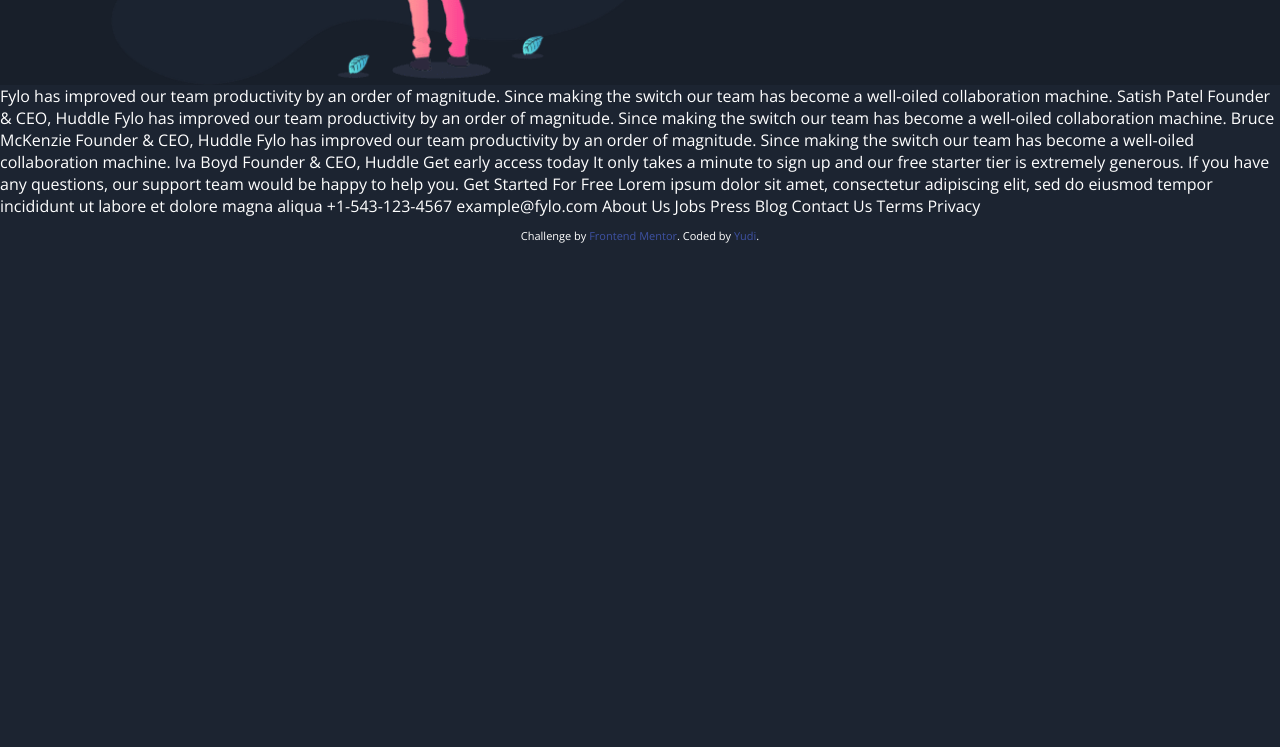
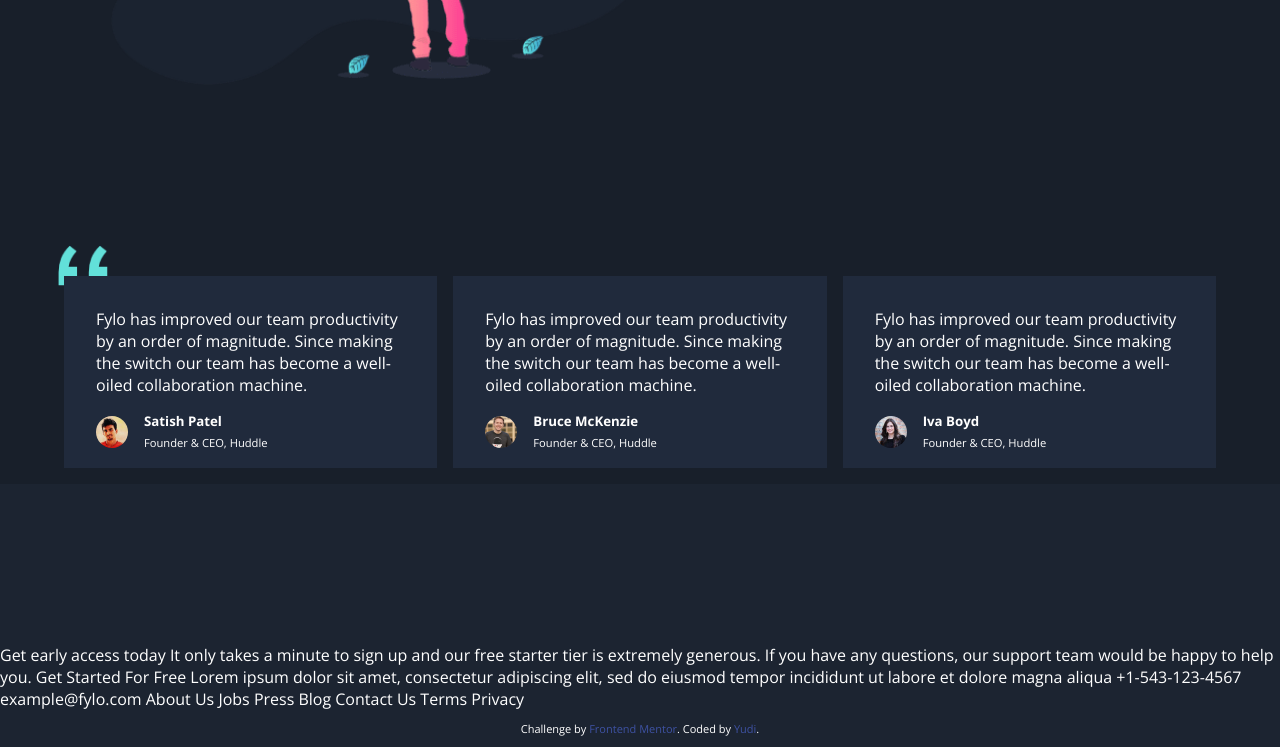
Before and after one commit to yudi7ll/fylo, a website: page index.html in a window 1280 px wide. Shown: the part 1996-2743 px from the top of the page. Before the commit the page ends 2250 px from the top, so only its background shows below. Drawn offline with nearby package versions, Linux system fonts and the light colour scheme; files that its build step writes are made by us from their sources; files whose address does not match are found by name.

Commit message:
testimonials

```diff
--- a/assets/scss/_main.scss
+++ b/assets/scss/_main.scss
@@ -134,4 +134,57 @@
       justify-content: space-between;
     }
   }
+
+  .testimonials {
+    margin: 10rem auto;
+
+    &__quotes {
+      height: auto;
+      object-fit: contain;
+      margin-left: -0.5vw;
+      margin-bottom: -1.2vw;
+      width: 6vw;
+      max-width: 50px;
+    }
+
+    &__grid {
+      column-gap: 1rem;
+      display: grid;
+      grid-template-columns: repeat(auto-fit, minmax(250px, 1fr));
+    }
+
+    &__card {
+      background-color: $primary-testimonials;
+      margin-bottom: 1rem;
+      padding: 1rem 2rem;
+    }
+
+    &__profile {
+      align-items: center;
+      display: flex;
+
+      img {
+        $size: 32px;
+
+        border-radius: 10rem;
+        column-width: 50%;
+        height: $size;
+        object-fit: cover;
+        width: $size;
+      }
+
+      &--bio {
+        margin-left: 1rem;
+
+        * {
+          margin: 0;
+          padding: 0;
+        }
+
+        small {
+          font-size: .7em;
+        }
+      }
+    }
+  }
 }
--- a/index.html
+++ b/index.html
@@ -78,32 +78,44 @@
           </div>
         </div>
       </div>
+
+      <div class="testimonials container">
+        <img class="testimonials__quotes" src="assets/images/bg-quotes.png" alt="quotes">
+        <div class="testimonials__grid">
+          <div class="testimonials__card">
+            <p>Fylo has improved our team productivity by an order of magnitude. Since making the switch our team has become a well-oiled collaboration machine.</p>
+            <div class="testimonials__profile">
+              <img src="assets/images/profile-1.jpg" alt="profile">
+              <div class="testimonials__profile--bio">
+                <h5>Satish Patel</h5>
+                <small>Founder & CEO, Huddle</small>
+              </div>
+            </div>
+          </div>
+          <div class="testimonials__card">
+            <p>Fylo has improved our team productivity by an order of magnitude. Since making the switch our team has become a well-oiled collaboration machine.</p>
+            <div class="testimonials__profile">
+              <img src="assets/images/profile-2.jpg" alt="profile">
+              <div class="testimonials__profile--bio">
+                <h5>Bruce McKenzie</h5>
+                <small>Founder & CEO, Huddle</small>
+              </div>
+            </div>
+          </div>
+          <div class="testimonials__card">
+            <p>Fylo has improved our team productivity by an order of magnitude. Since making the switch our team has become a well-oiled collaboration machine.</p>
+            <div class="testimonials__profile">
+              <img src="assets/images/profile-3.jpg" alt="profile">
+              <div class="testimonials__profile--bio">
+                <h5>Iva Boyd</h5>
+                <small>Founder & CEO, Huddle</small>
+              </div>
+            </div>
+          </div>
+        </div>
+      </div>
     </main>
 
-
-
-
-
-
-
-
-  Fylo has improved our team productivity by an order of magnitude. Since making the switch our team has
-  become a well-oiled collaboration machine.
-
-  Satish Patel
-  Founder & CEO, Huddle
-
-  Fylo has improved our team productivity by an order of magnitude. Since making the switch our team has
-  become a well-oiled collaboration machine.
-
-  Bruce McKenzie
-  Founder & CEO, Huddle
-
-  Fylo has improved our team productivity by an order of magnitude. Since making the switch our team has
-  become a well-oiled collaboration machine.
-
-  Iva Boyd
-  Founder & CEO, Huddle
 
     Get early access today
 
```
Lines whose indentation alone changed are shown as unchanged.
